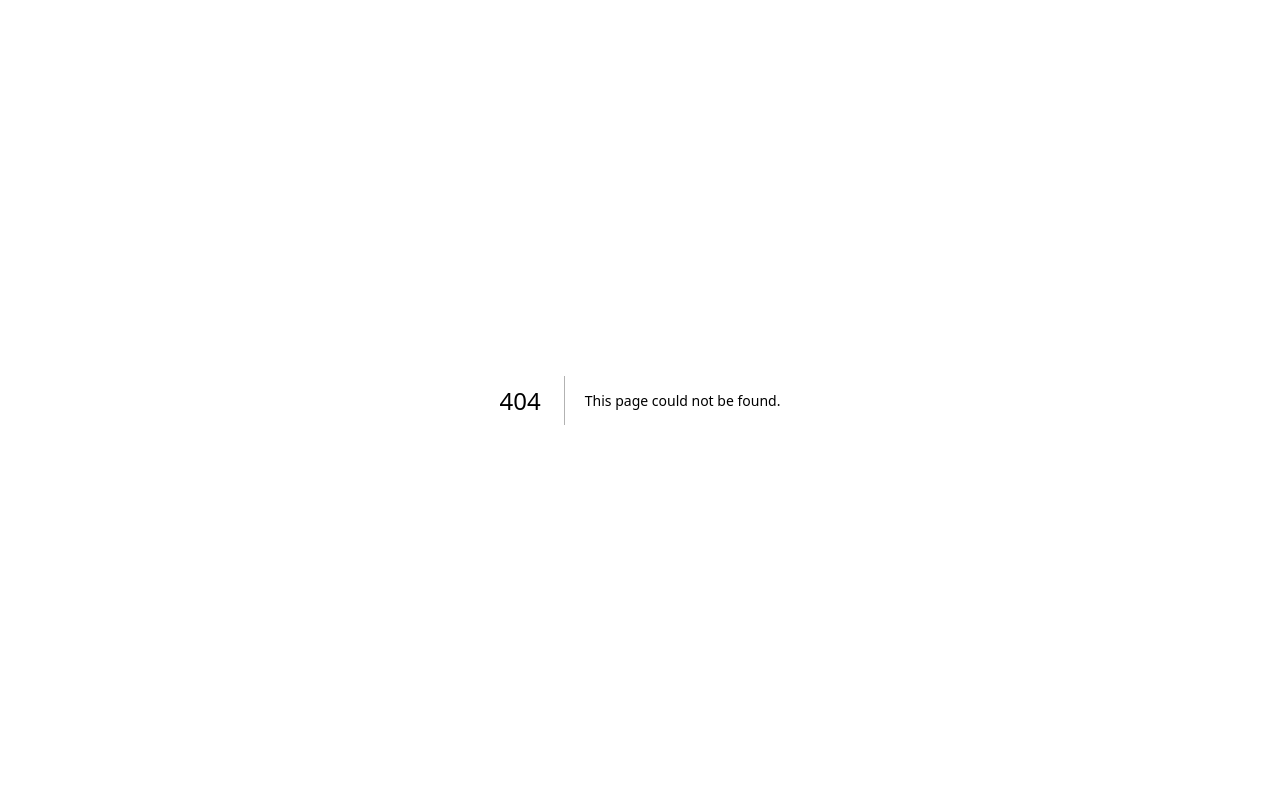
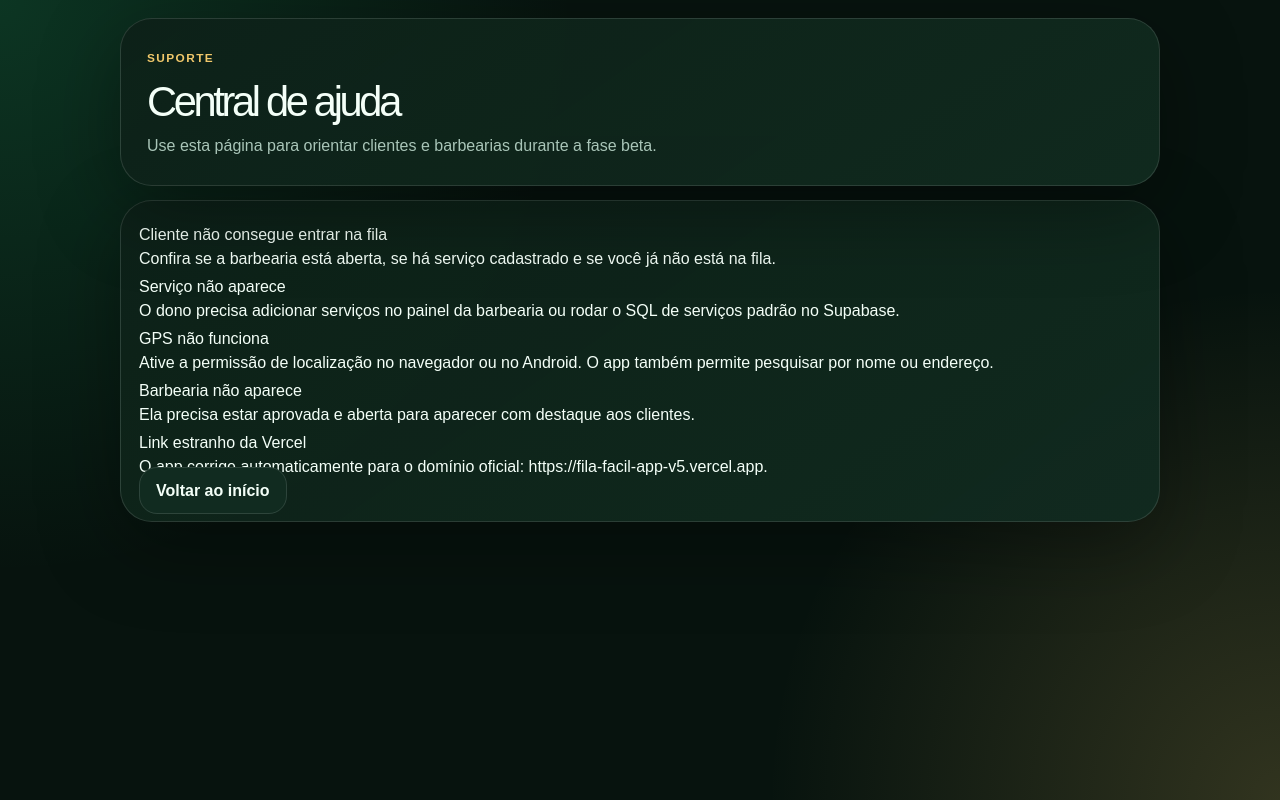
Before and after one commit to andreyribeiro392-coder/fila-facil, a Next.js app: page /suporte in a window 1280 px wide. Before the commit this address had no page. Built offline with nearby package versions, Linux system fonts and the light colour scheme.

Commit message:
Adiciona página de suporte

```diff
--- /dev/null
+++ b/app/suporte/page.tsx
@@ -0,0 +1,24 @@
+export default function SuportePage() {
+  return (
+    <main className="ffv6 legalPage">
+      <section className="panelHero compact">
+        <span className="eyebrow">Suporte</span>
+        <h1>Central de ajuda</h1>
+        <p>Use esta página para orientar clientes e barbearias durante a fase beta.</p>
+      </section>
+      <section className="settingsV6">
+        <h2>Cliente não consegue entrar na fila</h2>
+        <p>Confira se a barbearia está aberta, se há serviço cadastrado e se você já não está na fila.</p>
+        <h2>Serviço não aparece</h2>
+        <p>O dono precisa adicionar serviços no painel da barbearia ou rodar o SQL de serviços padrão no Supabase.</p>
+        <h2>GPS não funciona</h2>
+        <p>Ative a permissão de localização no navegador ou no Android. O app também permite pesquisar por nome ou endereço.</p>
+        <h2>Barbearia não aparece</h2>
+        <p>Ela precisa estar aprovada e aberta para aparecer com destaque aos clientes.</p>
+        <h2>Link estranho da Vercel</h2>
+        <p>O app corrige automaticamente para o domínio oficial: https://fila-facil-app-v5.vercel.app.</p>
+        <a className="secondary" href="/">Voltar ao início</a>
+      </section>
+    </main>
+  );
+}
```
